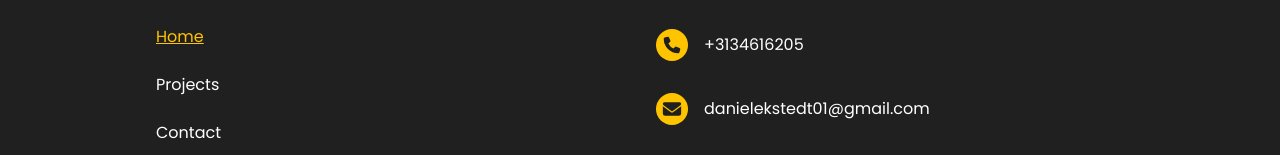
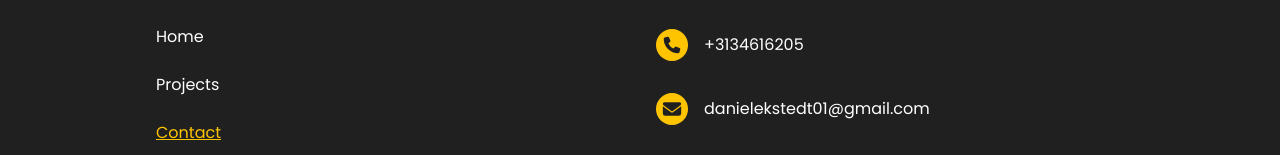
Before and after one commit to Fatilitan/portfolio, a plain HTML site: page contact.html in a window 1280 px wide. Shown: the part 621-776 px from the top of the page. Drawn offline with Linux system fonts and the light colour scheme.

Commit message:
fixed footer nav

```diff
--- a/contact.html
+++ b/contact.html
@@ -75,9 +75,9 @@
           <h2>More info</h2>
           <nav>
             <ul class="footerMenu">
-              <li><a href="#" class="active">Home</a></li>
+              <li><a href="index.html">Home</a></li>
               <li><a href="projects.html">Projects</a></li>
-              <li><a href="contact.html">Contact</a></li>
+              <li><a href="contact.html" class="active">Contact</a></li>
               <li>
                 <a
                   target="_blank"
```
Also changed, not shown: boostyourdutch.html (+1 -1 lines), fightiq.html (+1 -1 lines), ip-adress-tracker.html (+1 -1 lines), multi-step-form.html (+1 -1 lines), prisma-api.html (+1 -1 lines), projects.html (+1 -1 lines), react-final.html (+1 -1 lines), superpy.html (+1 -1 lines), vlijmmessen.html (+1 -1 lines).
